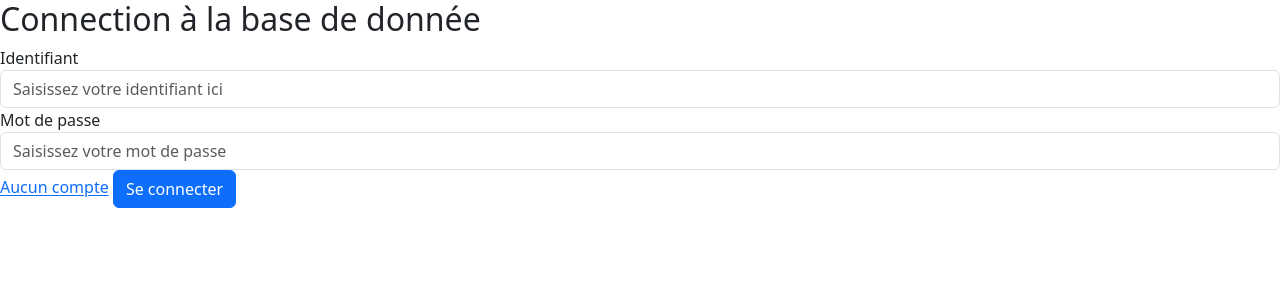
After one commit to baptiste-autret/projet-ordinateur-ocs, a PHP site: page /pages/login.php in a window 1280 px wide. The commit adds this page. Shown: the top 300 px of the page. Run offline with PHP 8.4, Linux system fonts and the light colour scheme.

Commit message:
- Structuration du projet
- Début du code de login.

```diff
--- /dev/null
+++ b/component/header.php
@@ -0,0 +1,9 @@
+<!DOCTYPE html>
+<html lang="fr">
+<head>
+    <meta charset="UTF-8">
+    <meta name="viewport" content="width=device-width, initial-scale=1.0">
+    <title>OSC - ABDM (Alexandre, Baptiste, Divine, Mathis)</title>
+
+    <link href="https://cdn.jsdelivr.net/npm/bootstrap@5.3.8/dist/css/bootstrap.min.css" rel="stylesheet" integrity="sha384-sRIl4kxILFvY47J16cr9ZwB07vP4J8+LH7qKQnuqkuIAvNWLzeN8tE5YBujZqJLB" crossorigin="anonymous">
+</head>
--- a/index.php
+++ b/index.php
@@ -1,3 +1,3 @@
 <?php
-echo 'ELON MUSK'
+    header('Location: ./pages/login.php');
 ?>
--- /dev/null
+++ b/pages/login.php
@@ -0,0 +1,26 @@
+<?php
+include '../component/header.php'
+?>
+
+<h2>Connection à la base de donnée</h2>
+
+<form>
+    <div class="form-group">
+        <label for="exampleInputEmail1">Identifiant</label>
+        <input type="text" class="form-control" name="id" id="exampleInputEmail1" aria-describedby="emailHelp"
+            placeholder="Saisissez votre identifiant ici" required>
+        </div>
+    <div class="form-group">
+        <label for="exampleInputPassword1">Mot de passe</label>
+        <input type="password" class="form-control" id="exampleInputPassword1" name="password" placeholder="Saisissez votre mot de passe" required>
+    </div>
+    <a href=".\inscription.php">Aucun compte</a>
+    <button type="submit" class="btn btn-primary">Se connecter</button>
+</form>
+
+
+
+
+<?php
+include '../component/footer.php'
+    ?>
```
Also changed, not shown: pages/inscription.php (added, +13 -0 lines), component/footer.php (added).
